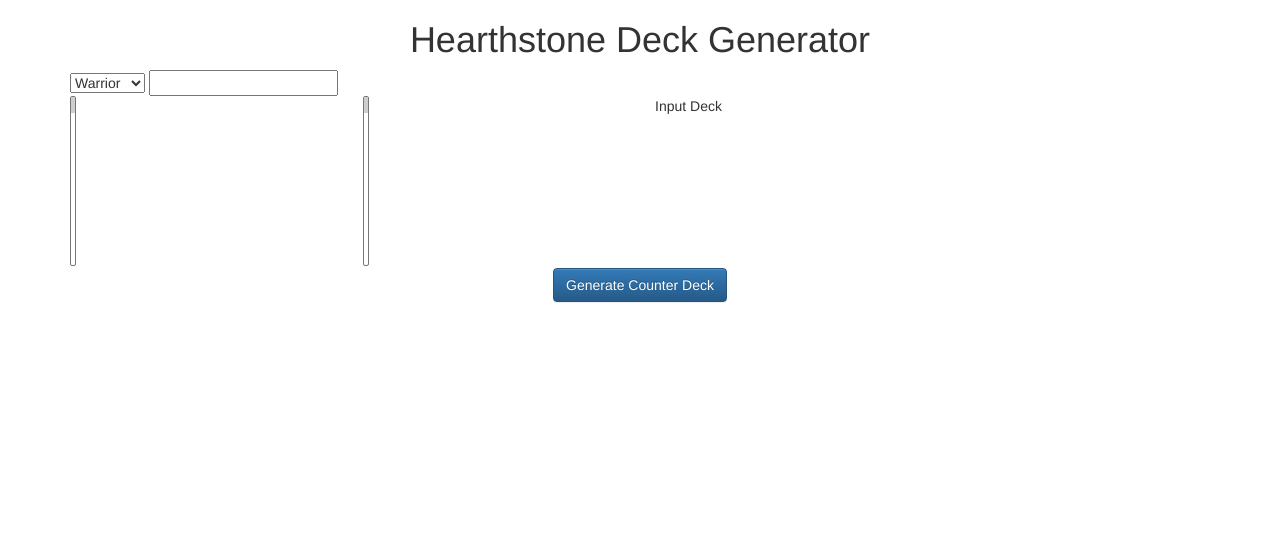
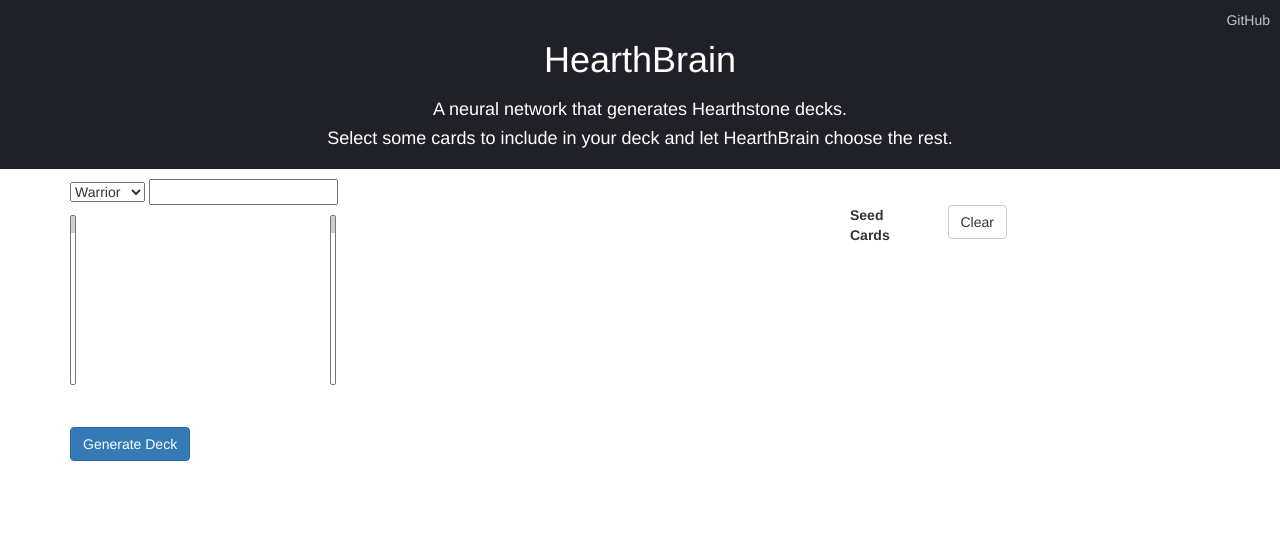
Before and after one commit to wkwan/hearthbrain, a Flask app: page / in a window 1280 px wide. Shown: the top 540 px of the page. Run offline with Flask 2, Linux system fonts and the light colour scheme; some libraries are stand-ins or nearby versions.

Commit message:
website looking usable

```diff
--- a/flaskapp.py
+++ b/flaskapp.py
@@ -2,6 +2,7 @@ import os
 
 from flask import json
 from flask import render_template
+from flask import request
 
 os.environ["KERAS_BACKEND"] = "theano"
 
@@ -18,8 +19,8 @@ def hello_world():
 
 @app.route('/gen')
 def gen():
-    print("generate deck")
-    return json.dumps(generateDeck())
+    print("generate deck from ", request.args.getlist("seed"))
+    return json.dumps(generateDeck(request.args.getlist("seed")))
 
 if __name__ == '__main__':
     app.debug = True
--- a/static/app.js
+++ b/static/app.js
@@ -9,8 +9,8 @@ app.controller('AppCtrl', function ($scope, $http) {
     // var url = 'http://localhost:5000';
     var url = '';
 
-    $scope.inputDeck = {};
-    $scope.outputDeck = {};
+    $scope.seedCards = {};
+    $scope.outputDeck = [];
 
     $scope.cardsByClass = {
         'Warrior': [],
@@ -39,62 +39,58 @@ app.controller('AppCtrl', function ($scope, $http) {
             getNeutralCards();
         }
 
-        for (var card in $scope.inputDeck) {
+        for (var card in $scope.seedCards) {
             if ($scope.neutralCards.indexOf(card) < 0) {
-                delete $scope.inputDeck[card];
+                delete $scope.seedCards[card];
             }
         }
     }
 
     function cardCount() {
         var cardCount = 0;
-        for (var card in $scope.inputDeck) {
-            cardCount += $scope.inputDeck[card];
+        for (var card in $scope.seedCards) {
+            cardCount += $scope.seedCards[card];
         }
         return cardCount;
     }
 
 
     $scope.addCard = function () {
-        console.log("add card");
-        // var nn = new neocortex.NeuralNet({
-        //    modelFilePath: 'model.json',
-        //     arrayType: 'float32'
-        // });
-        // nn.init().then(function() {
-        //     console.log("done initing neural net");
-        //     var predictions = nn.predict(["Northshire Cleric"]);
-        // });
-
         if ($scope.selectedCard == null) return;
-        if ($scope.selectedCard in $scope.inputDeck) {
-            if ($scope.inputDeck[$scope.selectedCard] == 1) {
-                if (cardCount() < 30) $scope.inputDeck[$scope.selectedCard] = 2;
+        if ($scope.selectedCard in $scope.seedCards) {
+            if ($scope.seedCards[$scope.selectedCard] == 1) {
+                if (cardCount() < 30) $scope.seedCards[$scope.selectedCard] = 2;
             }
         } else {
-            if (cardCount() < 30) $scope.inputDeck[$scope.selectedCard] = 1;
+            if (cardCount() < 30) $scope.seedCards[$scope.selectedCard] = 1;
         }
     }
 
     $scope.removeCard = function (card) {
-        if ($scope.inputDeck[card] == 2) {
-            $scope.inputDeck[card] = 1;
+        if ($scope.seedCards[card] == 2) {
+            $scope.seedCards[card] = 1;
         } else {
-            delete $scope.inputDeck[card];
+            delete $scope.seedCards[card];
         }
+    }
+
+    $scope.clear = function () {
+        $scope.seedCards = {};
     }
 
     $scope.generateDeck = function () {
         console.log("generate deck");
-        // Make request and set the response to outputDeck
-
-        // $http.get(url + '/gen', $scope.inputDeck).success(function(generatedDeck) {
-        //     console.log('generate deck success', generatedDeck);
-        //     // $scope.outputDeck = generatedDeck;
-        // });
-        $http.get(url + '/gen').success(function(generatedDeck) {
+        var toSend = []
+        for (var card in $scope.seedCards) {
+            toSend.push(card);
+            if ($scope.seedCards[card] == 2) {
+                toSend.push(card);
+            }
+        }
+        console.log(toSend);
+        $http.get(url + '/gen', {params: {seed: toSend}}).success(function(generatedDeck) {
             console.log('generate deck success', generatedDeck);
-            $scope.outputDeck = [generatedDeck];
+            $scope.outputDeck = generatedDeck;
         });
     }
 
--- /dev/null
+++ b/static/style.css
@@ -0,0 +1,61 @@
+.top {
+    padding-bottom: 10px;
+    background-color: #202128;
+}
+
+h1 {
+    padding-top: 40px;
+    padding-bottom: 10px;
+    margin-top: 0px;
+    color: white;
+}
+
+h4 {
+    color: white;
+    padding-left: 50px;
+    padding-right: 50px;
+}
+
+.code-link {
+    padding-top: 10px;
+    padding-bottom: 10px;
+    padding-right: 10px;
+}
+
+a {
+    color: #bec9ce;
+}
+
+a:hover {
+    color: #7f9096;
+    text-decoration: none;
+}
+
+body {
+    background-color: white;
+    padding-bottom: 40px;
+}
+
+.btn-gen {
+    margin-top: 40px;
+    margin-bottom: 40px;
+}
+
+.github {
+    padding-top: 10px;
+    padding-right: 10px;
+    float: right;
+}
+
+.main {
+    padding-top: 10px;
+}
+
+.card-selector {
+    padding-top: 10px;
+}
+
+.selected-cards {
+    list-style-type: none;
+    padding-bottom: 3px;
+}
--- a/templates/index.html
+++ b/templates/index.html
@@ -6,9 +6,18 @@
 </head>
 <body ng-app="app" ng-controller="AppCtrl as app">
 
-<h1 class="text-center">Hearthstone Deck Generator</h1>
+<div class="top">
+    <a href="https://github.com/wkwan/hearthbrain">
+        <p class="github">GitHub</p>
+    </a>
+    <h1 class="text-center">HearthBrain</h1>
+    <h4 class="text-center">A neural network that generates Hearthstone decks.</h4>
+    <h4 class="text-center">Select some cards to include in your deck and let HearthBrain choose the rest.</h4>
 
-<div class="container">
+</div>
+
+
+<div class="container main">
     <div class="row">
 
         <div class="col-sm-6">
@@ -25,36 +34,52 @@
     </div>
 
     <div class="row">
-        <div class="col-sm-3">
-            <select ng-model="selectedCard" ng-options="x for x in cardsByClass[selectedClass] | filter:searchText"
+        <div class="col-sm-8">
+            <div class="row">
+                <div class="col-sm-4 card-selector">
+                    <select ng-model="selectedCard"
+                            ng-options="x for x in cardsByClass[selectedClass] | filter:searchText"
                             size="10" ng-click="addCard()">
                     </select>
                 </div>
 
-        <div class="col-sm-3">
+                <div class="col-sm-4 card-selector">
                     <select ng-model="selectedCard" ng-options="x for x in neutralCards | filter:searchText" size="10"
                             ng-click="addCard()">
                     </select>
                 </div>
-        <div class="col-sm-6">
-            <p>Input Deck</p>
+            </div>
+            <div class="row">
+                <div class="col-sm-8">
+                    <button id="singlebutton" name="singlebutton" class="btn btn-gen btn-primary"
+                            ng-click="generateDeck()">
+                        Generate Deck
+                    </button>
+                    <li ng-repeat="card in outputDeck track by $index">{[card]}</li>
+                </div>
 
-            <li ng-repeat="(card, count) in inputDeck" ng-click="removeCard(card)">{[card]}: {[count]}</li>
+            </div>
+
+        </div>
+
+
+        <div class="col-sm-4">
+            <div class="row">
+                <div class="col-sm-3">
+                    <p><b>Seed Cards</b></p>
+
+                </div>
+                <div class="col-sm-1">
+                    <button class="btn btn-default" ng-click="clear()">Clear</button>
 
                 </div>
             </div>
 
-    <div class="row">
-        <div class="center-block">
-            <button id="singlebutton" name="singlebutton" class="btn btn-primary center-block"
-                    ng-click="generateDeck()">
-                Generate Counter Deck
-            </button>
-            <li class="text-center" ng-repeat="card in outputDeck">{[card]}</li>
-
+            <li ng-repeat="(card, count) in seedCards" class="selected-cards">
+                <button class="btn btn-default" ng-click="removeCard(card)">{[card]}: {[count]}</button>
+            </li>
 
         </div>
-
 
     </div>
 
@@ -67,9 +92,8 @@
 <!-- Latest compiled and minified CSS -->
 <link rel="stylesheet" href="https://maxcdn.bootstrapcdn.com/bootstrap/3.3.7/css/bootstrap.min.css"
       integrity="sha384-BVYiiSIFeK1dGmJRAkycuHAHRg32OmUcww7on3RYdg4Va+PmSTsz/K68vbdEjh4u" crossorigin="anonymous">
-<!-- Optional theme -->
-<link rel="stylesheet" href="https://maxcdn.bootstrapcdn.com/bootstrap/3.3.7/css/bootstrap-theme.min.css"
-      integrity="sha384-rHyoN1iRsVXV4nD0JutlnGaslCJuC7uwjduW9SVrLvRYooPp2bWYgmgJQIXwl/Sp" crossorigin="anonymous">
+
+<link rel="stylesheet" href="../static/style.css">
 
 <!-- Latest compiled and minified JavaScript -->
 <script src="https://maxcdn.bootstrapcdn.com/bootstrap/3.3.7/js/bootstrap.min.js"
```
Also changed, not shown: var_len.py (+21 -17 lines). Lines whose indentation alone changed are shown as unchanged.
